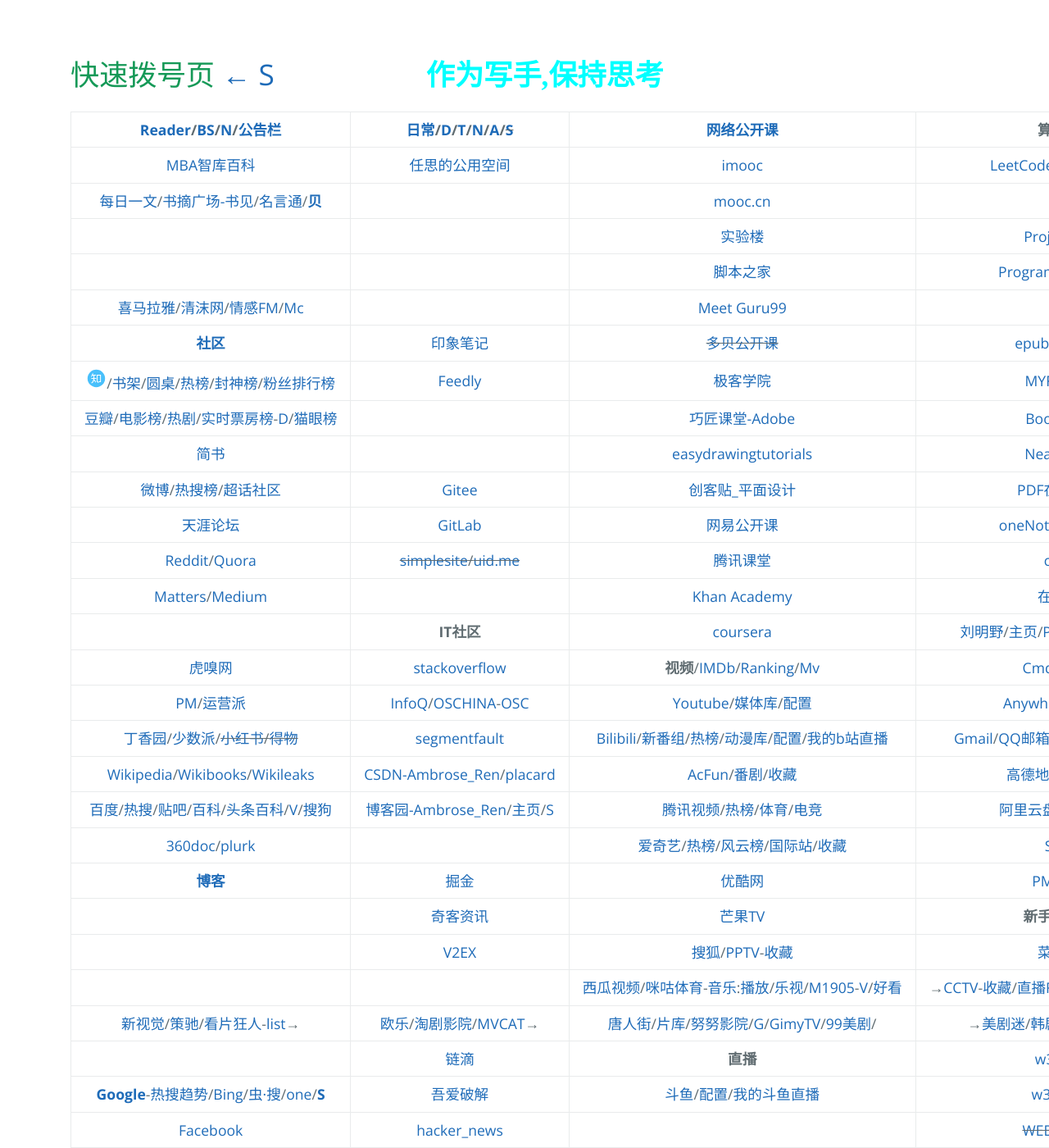
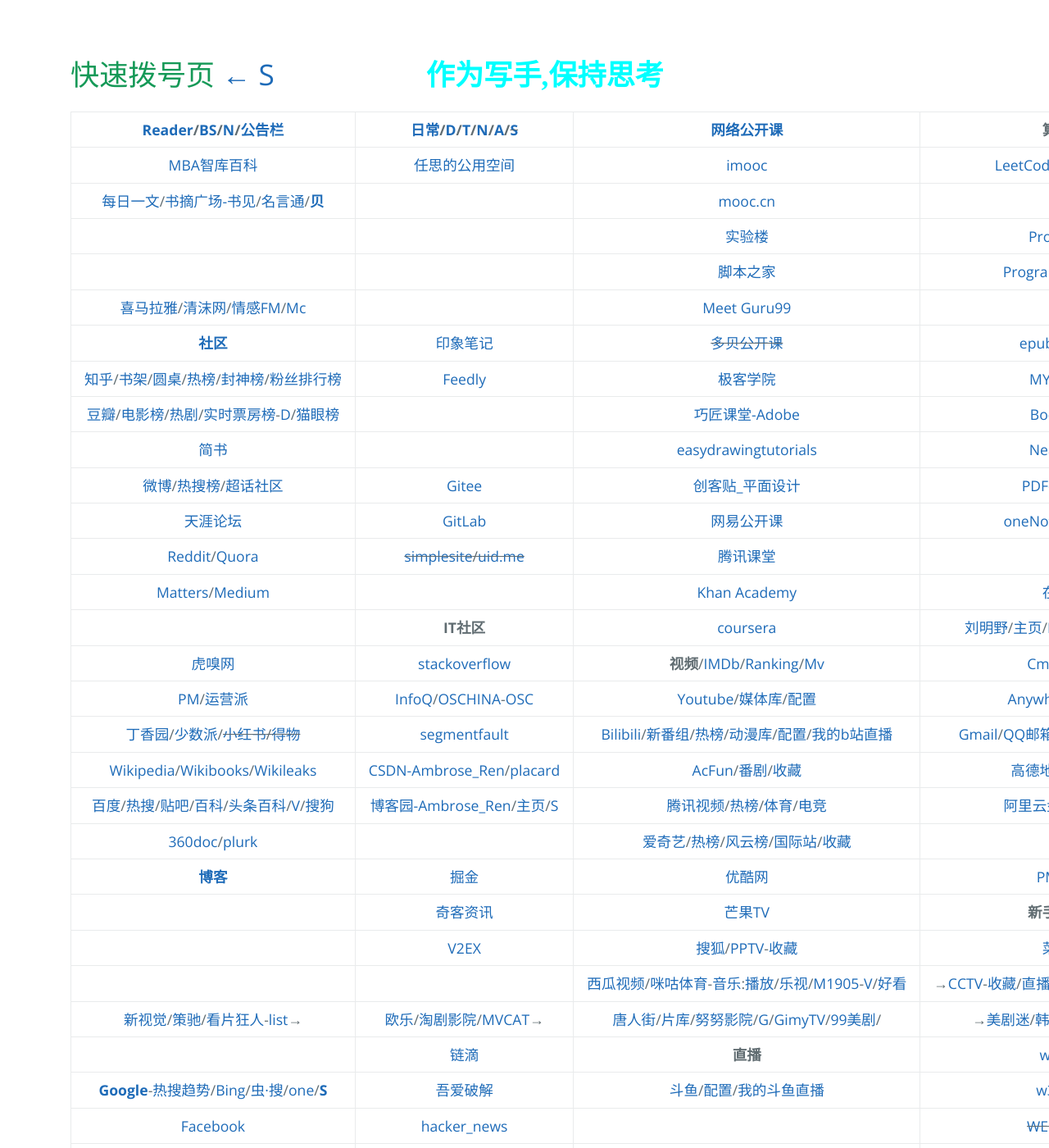
Before and after one commit to AmbroseRen/test, a Jekyll site: the page built from navigation.md, in a window 1280 px wide and 1400 px high. Shown: the whole window at 82% size. Built offline with Jekyll 4.4.1, drawn with Linux system fonts in a browser that asks for light colours; our own code applies the rules of GitHub Pages for plain Markdown files; the repository's description, which GitHub fills in, is left out.

Commit message:
Update navigation.md

```diff
--- a/navigation.md
+++ b/navigation.md
@@ -31,7 +31,7 @@
 | []() | []() | [脚本之家](https://www.jb51.net/list/index_1.htm) | [Programming Praxis](https://programmingpraxis.com/) |
 | [喜马拉雅](https://www.ximalaya.com/my/subscribed/)/[清沫网](https://www.qingmo.net/)/[情感FM](https://www.qingmo.net/qingganfm)/[Mc](Art/Music/index.md) | []() | [Meet Guru99](https://www.guru99.com/) | [<strong id="tools">工具</strong>](Tools/index.md) |
 | [<strong id="sq">社区</strong>](Library/Forum.md) | [印象笔记](https://app.yinxiang.com/Home.action) | ~~[多贝公开课](http://www.duobei.com/)~~ | [epub.liumingye](https://epub.liumingye.cn/) |
-| [<svg t="1652348696675" class="icon" viewBox="0 0 1024 1024" version="1.1" xmlns="http://www.w3.org/2000/svg" p-id="1544" width="25" height="25"><path d="M512 73.28A438.72 438.72 0 1 0 950.72 512 438.72 438.72 0 0 0 512 73.28z m-98.56 458.88l-16.8 66.88 23.68-20.8s53.92 61.28 64 76.48 1.44 68.96 1.44 68.96l-92.48-113.12s-29.12 101.12-68.48 124.16a97.6 97.6 0 0 1-80 6.56 342.08 342.08 0 0 0 85.44-89.76 382.88 382.88 0 0 0 39.52-119.36h-115.04s8.8-40.48 24.16-41.6 90.88 0 90.88 0l-1.76-124.8-43.2 2.24a96 96 0 0 1-32 48c-24.16 17.44-38.4 10.88-38.4 10.88s42.72-118.24 55.84-141.28 50.4-25.12 50.4-25.12l-23.04 66.72h147.84c17.6 0 18.56 40.64 18.56 40.64h-90.56v122.56s61.28-2.24 81.12 0 19.68 41.6 19.68 41.6z m329.44 160h-91.52l-65.12 46.24-13.6-46.24h-36.96v-368h208z" fill="#49C0FB" p-id="1545"></path><path d="M602.88 691.68l54.88-41.44h43.04V364.64h-121.12v285.6h11.2l12 41.44z" fill="#49C0FB" p-id="1546"></path></svg>](https://www.zhihu.com/people/RS101202303/following)/[书架](https://www.zhihu.com/pub/)/[圆桌](https://www.zhihu.com/roundtable)/[热榜](https://www.zhihu.com/hot)/[封神榜](http://www.zhihufans.com/)/[粉丝排行榜](http://rank.python666.cn/zhihu_rank/) | [Feedly](https://feedly.com/) | [极客学院](https://www.jikexueyuan.com/) | [MYFREEMP3](http://tool.liumingye.cn/music/?page=searchPage) |
+| [知乎](https://www.zhihu.com/people/RS101202303/following)/[书架](https://www.zhihu.com/pub/)/[圆桌](https://www.zhihu.com/roundtable)/[热榜](https://www.zhihu.com/hot)/[封神榜](http://www.zhihufans.com/)/[粉丝排行榜](http://rank.python666.cn/zhihu_rank/) | [Feedly](https://feedly.com/) | [极客学院](https://www.jikexueyuan.com/) | [MYFREEMP3](http://tool.liumingye.cn/music/?page=searchPage) |
 | [豆瓣](https://www.douban.com/people/AmbroseRen/)/[电影榜](https://movie.douban.com/)/[热剧](https://movie.douban.com/tv/#!type=tv&tag=%E7%83%AD%E9%97%A8&sort=recommend&page_limit=20&page_start=0)/[实时票房榜](https://www.endata.com.cn/BoxOffice/BO/RealTime/reTimeBO.html)-[D](https://ys.endata.cn/BoxOffice/Ranking)/[猫眼榜](https://piaofang.maoyan.com/dashboard) | []() | [巧匠课堂-Adobe](https://www.2qj.com/) | [BookReader](https://ztftrue.github.io/BookReader/) |
 | [简书](https://www.jianshu.com/subscriptions#/timeline) | []() | [easydrawingtutorials](https://www.easydrawingtutorials.com/index.php/disney/81-draw-mickey-mouse) | [Neat Reader](https://www.neat-reader.cn/webapp#/) |
 | [微博](https://weibo.com/3626507391/follow)/[热搜榜](https://s.weibo.com/top/summary)/[超话社区](https://huati.weibo.cn/discovery/super) | [Gitee](https://gitee.com/) | [创客贴_平面设计](https://www.chuangkit.com/designtools/designindex) | [PDF在线阅读器](https://web.jisupdf.com/) |
```
